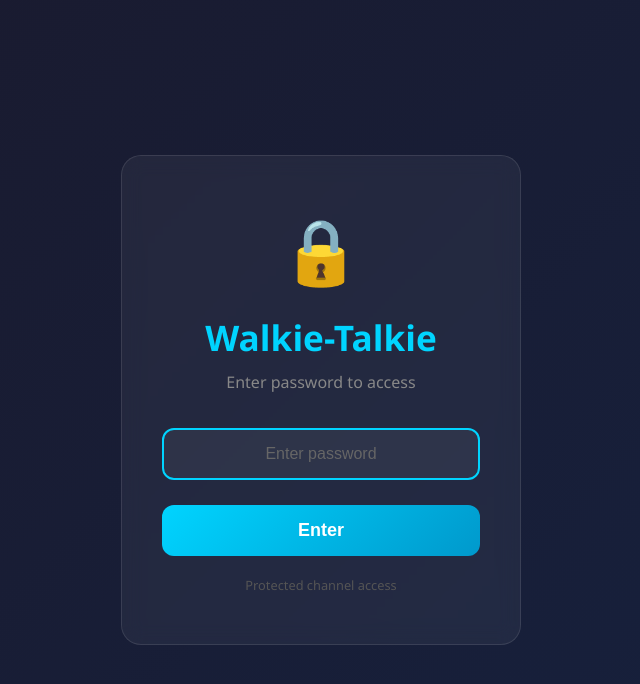
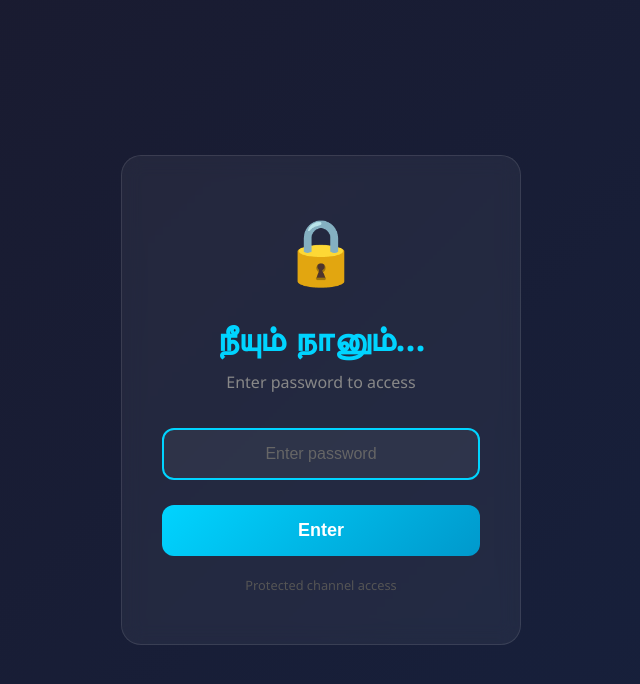
Before and after one commit to thendralkaatrutv-tech/walkie-talkie, a website: page public/login.html in a window 1280 px wide. Shown: the whole page, without its empty margins (319-959 px from the left). Drawn offline with Linux system fonts and the light colour scheme.

Commit message:
Update login.html

```diff
--- a/public/login.html
+++ b/public/login.html
@@ -97,7 +97,7 @@
 <body>
     <div class="login-box">
         <div class="lock-icon">🔒</div>
-        <h1>Walkie-Talkie</h1>
+        <h1>நீயும் நானும்...</h1>
         <p class="subtitle">Enter password to access</p>
         <div class="input-group">
             <input type="password" id="passwordInput" placeholder="Enter password" autofocus>
```
